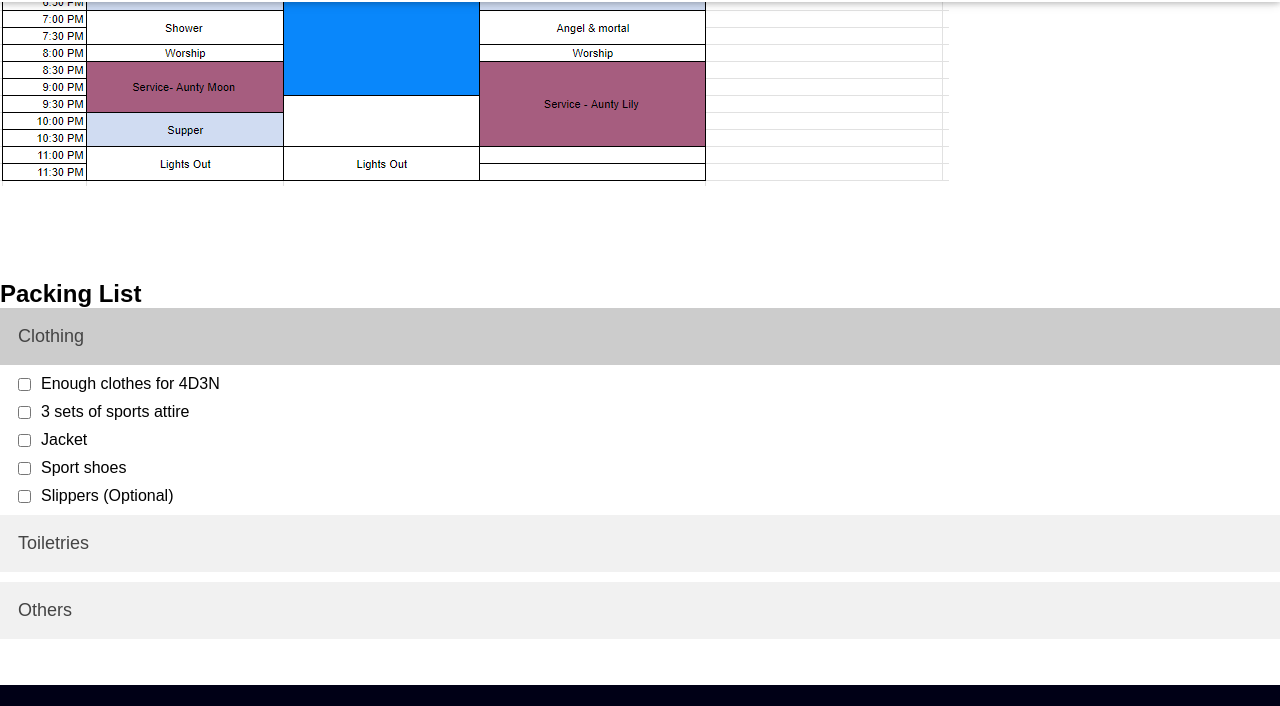
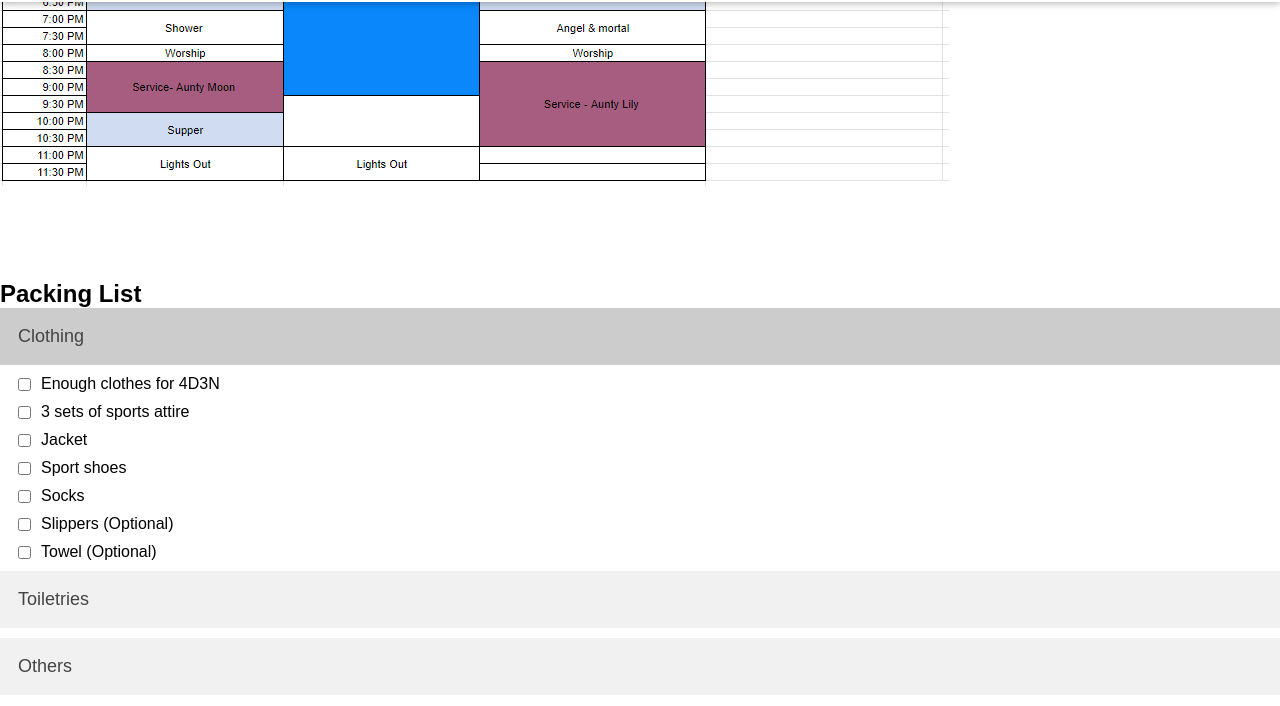
Before and after one commit to ethaneol/youthcamp, a plain HTML site: page surprise/Timetable.html in a window 1280 px wide. Both pictures are taken after a click on the button "Clothing". Shown: the part 553-1259 px from the top of the page. Drawn offline with Linux system fonts and the light colour scheme.

Commit message:
packing list

```diff
--- a/surprise/Timetable.html
+++ b/surprise/Timetable.html
@@ -101,7 +101,9 @@
   <li><input type="checkbox"> 3 sets of sports attire</li>
   <li><input type="checkbox"> Jacket</li>
   <li><input type="checkbox"> Sport shoes</li>
+  <li><input type="checkbox"> Socks</li>
   <li><input type="checkbox"> Slippers (Optional)</li>
+  <li><input type="checkbox"> Towel (Optional)</li>
 </ul>
 </div>
 
@@ -120,12 +122,14 @@
 <button class="accordion">Others</button>
 <div class="panel">
 <ul class="checklist">
+  <li><input type="checkbox"> Physical Bible</li>
   <li><input type="checkbox"> Sleeping Bag (MUST) !!!</li>
   <li><input type="checkbox"> Torchlight</li>
   <li><input type="checkbox"> Water Bottle</li>
-  <li><input type="checkbox"> Sunscreen (Optional)</li>
   <li><input type="checkbox"> Umbrella/ Poncho</li>
   <li><input type="checkbox"> Ezlink (More then $10)</li>
+  <li><input type="checkbox"> Sunscreen (Optional)</li>
+  <li><input type="checkbox"> Mosquito Repelent (Optional)</li>
   <li><input type="checkbox"> Boardgames/ Card games for the last night (Optional)</li>
   <li><input type="checkbox"> Important Medication if needed</li>
 
```
Also changed, not shown: surprise/contactpage.html (+1 -1 lines).
